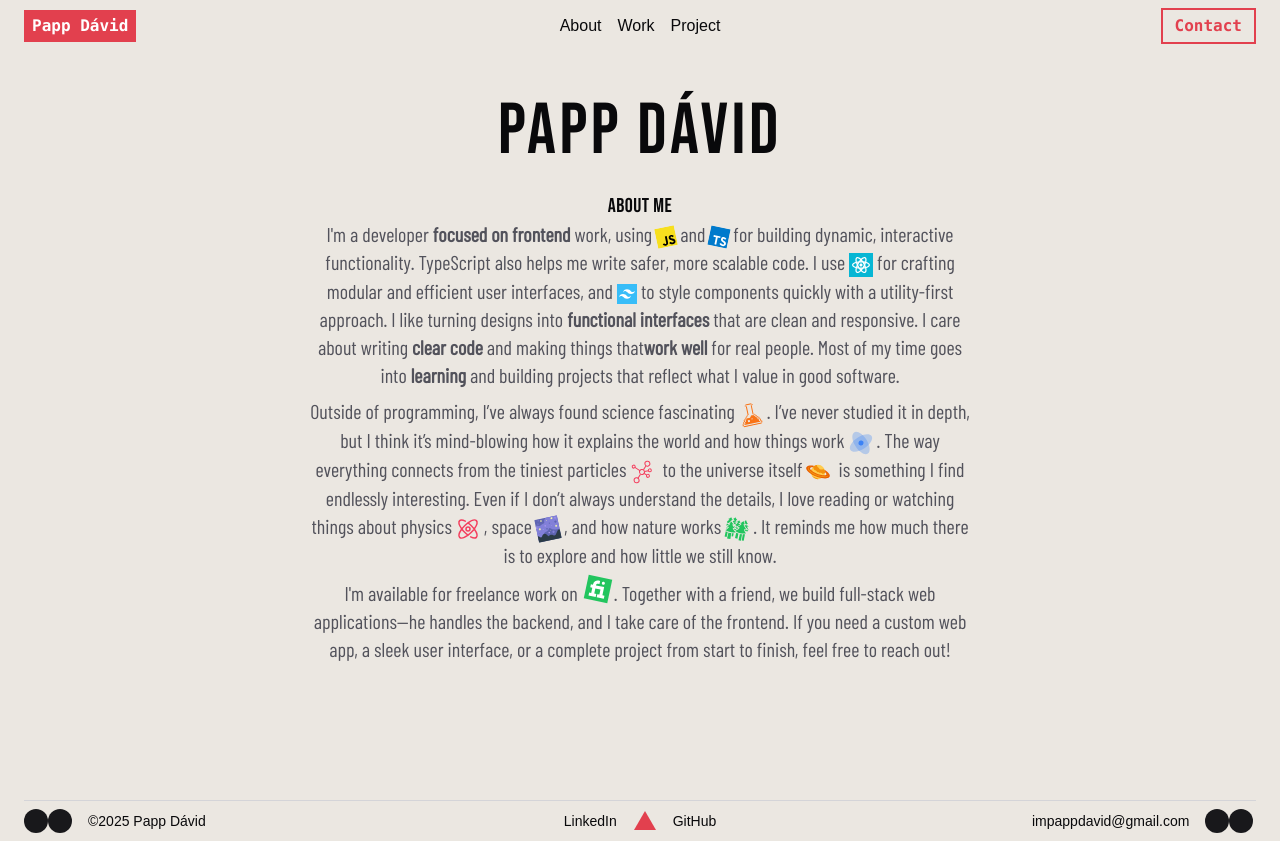
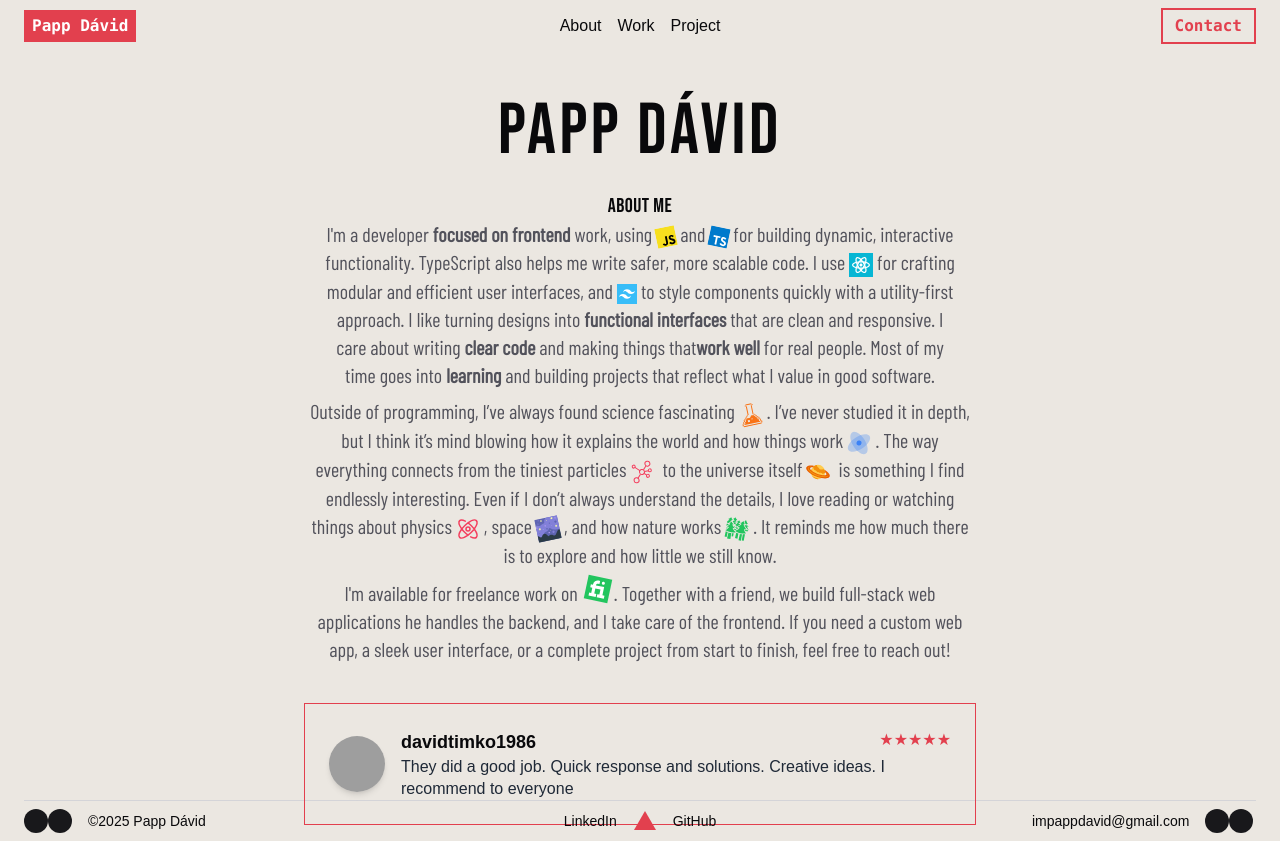
Before and after one commit to impappdavid/portfolio, a Next.js app: page / in a window 1280 px wide. Built offline with nearby package versions, Linux system fonts and the light colour scheme; grey boxes are pictures that could not be loaded; a web font is replaced by a local one.

Commit message:
Updating about with a testimonal from fiverr

```diff
--- a/src/components/my-components/about.tsx
+++ b/src/components/my-components/about.tsx
@@ -23,7 +23,7 @@ function About() {
                 <div className="flex flex-col gap-2 items-center">
                     <div className="flex flex-col items-center">
                         <div className={`text-xl tracking-wide ${kodemonoFont.className}`}>ABOUT ME</div>
-                        <span className={`${barlowFont.className} text-xl text-zinc-600 max-w-2xl text-center`}>
+                        <span className={`${barlowFont.className} text-xl text-zinc-600 max-w-2xl px-4 text-center`}>
                             I'm a developer <span className="font-semibold">focused on frontend</span> work, using
                             {/* --- JavaScript Icon Tooltip --- */}
                             <TooltipProvider>
@@ -129,7 +129,7 @@ function About() {
                                 <path d="M2.5 20.504h-1v2h1zm1-2h-1v2h1zm1-2.001h-1v2h1zm1-1h-1v1h1zm1.001-1h-1v1h1zm1-1h-1v1h1zm1.001-1.001h-1v1h1zm7.001 0h-1v1h1zm1 1.001h-1v1h1zm1.001 1h-1v1h1zm1 1h-1v1h1zm1 1h-1v2h1zm1 2.001h-1v2h1zm1.001 2h-1v2h1zm-1.001 2.001H2.5v1h18.004z" />
                                 <path d="M18.504 20.505v-2h-1v-2.001h-1v-1h-1v-1h-1.001v-1.001h-3v1h-1v1H6.5v1h-1v2.001h-1v2h-1v1h16.003v-1zM7.5 17.504h2v2h-2zm4.001-1h1v1h-1zM14.503 3.5h-1v9.002h1zm-5.001 0h-1v9.002h1zm6.001-1h-1v1h1zm-7.001 0h-1v1h1zm6.001-1H8.502v1h6.001z" />
                             </svg>
-                        </span>. I’ve never studied it in depth, but I think it’s mind-blowing how it explains the world and how things work
+                        </span>. I’ve never studied it in depth, but I think it’s mind blowing how it explains the world and how things work
                         <span className="inline-flex items-center mx-1 align-middle" title="Atom">
                             {/* Atom Icon */}
                             <svg xmlns="http://www.w3.org/2000/svg" width="24" height="24" viewBox="0 0 24 24" className="inline-block align-middle rotate-12 hover:scale-125 hover:-rotate-12 transition-all duration-300 cursor-pointer">
@@ -221,9 +221,26 @@ function About() {
                                 </TooltipContent>
                             </Tooltip>
                         </TooltipProvider>
-                        . Together with a friend, we build full-stack web applications—he handles the backend, and I take care of the frontend. If you need a custom web app, a sleek user interface, or a complete project from start to finish, feel free to reach out!
+                        . Together with a friend, we build full-stack web applications he handles the backend, and I take care of the frontend. If you need a custom web app, a sleek user interface, or a complete project from start to finish, feel free to reach out!
                     </span>
 
+                    <div className="max-w-2xl border hover:scale-105 cursor-pointer transition-all duration-300 mt-8 border-[#e2404e] p-6 mx-auto my-6 font-sans">
+                        <div className="flex items-center ">
+                            <img className="w-14 h-14 rounded-full mr-4 shadow-md" src="https://randomuser.me/api/portraits/men/32.jpg" alt="Client Avatar" />
+                            <div>
+                                <div className="w-full flex justify-between">
+                                    <span className="block font-semibold text-lg">davidtimko1986</span>
+                                    <span className="block text-[#e2404e] text-base">★★★★★</span>
+                                </div>
+                                <div className=" text-base text-gray-800 leading-snug">
+                                    They did a good job. Quick response and solutions. Creative ideas. I recommend to everyone
+                                </div>
+
+                            </div>
+
+                        </div>
+
+                    </div>
 
                 </div>
             </div>
```
